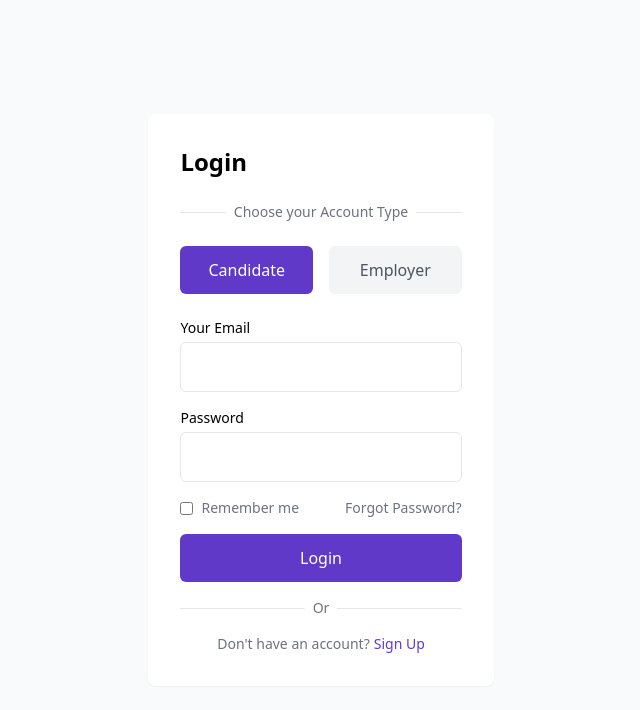
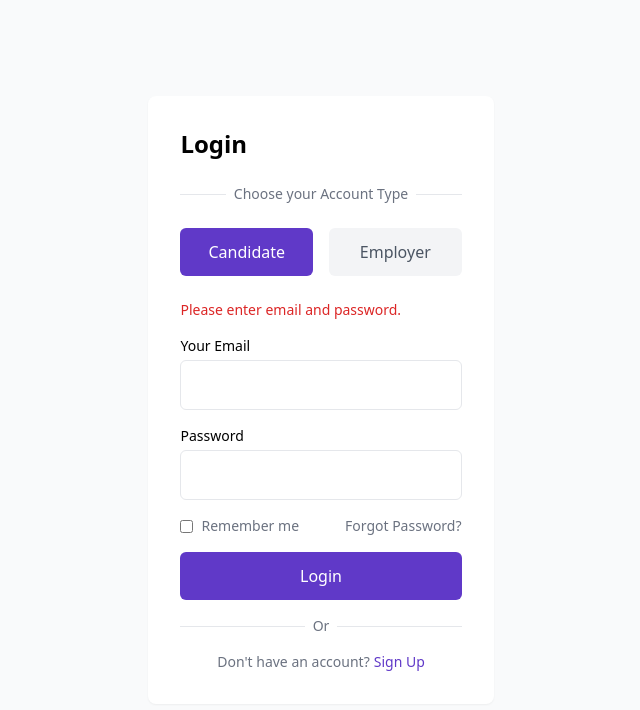
Before and after one commit to AMSBY-IT/InfinityTeamsReactWebsiteUmbraco, a React (Vite) app: page /login in a window 1280 px wide. Both pictures are taken after a click on the button "Login". Shown: the top 710 px of the page, without its empty margins (319-959 px from the left). Built offline with nearby package versions, Linux system fonts and the light colour scheme.

Commit message:
login url change

```diff
--- a/src/Components/LoginPage.tsx
+++ b/src/Components/LoginPage.tsx
@@ -1,12 +1,16 @@
-import { useContext, useState } from "react";
+import { useContext, useRef, useState } from "react";
 import axios from "axios";
 import { CandidateContext } from "../Provider/CandidateContext";
 import { useNavigate } from "react-router-dom";
 
 const LoginPage = () => {
+
+    const errRef = useRef<HTMLParagraphElement | null>(null);
+
     const [username, setUserName] = useState("");
     const [password, setPassword] = useState("");
     const [loading, setLoading] = useState(false);
+    const [errMsg, setErrMsg] = useState('');
 
     const API_URL = import.meta.env.VITE_API_URL
 
@@ -21,24 +25,36 @@ const LoginPage = () => {
 
             const Login = async () => {
                 if (!username || !password) {
-                    alert("Please enter both email and password.");
+                    setErrMsg("Please enter email and password.");
                     return;
                 }
 
                 setLoading(true);
                 try {
                     const response = await axios.post(
-                        `${API_URL}/api/auth/login`,
+                        `${API_URL}/umbraco/surface/auth/login`,
                         { username, password }
                     );
                     const { token } = response.data;
                     localStorage.setItem("token", token);
                     setLogin(true);
                     navigate("/");
-                } catch (error) {
-                    console.error("Error during login:", error);
-                    alert("Login failed. Please try again.");
-                } finally {
+                } catch (err: unknown) {
+                    if (axios.isAxiosError(err)) {
+                        if (!err.response) {
+                            setErrMsg('No Server Response');
+                        } else if (err.response.status === 400) {
+                            setErrMsg('Missing Username or Password');
+                        } else if (err.response.status === 401) {
+                            setErrMsg('Unauthorized');
+                        } else {
+                            setErrMsg('Login Failed');
+                        }
+                    } else {
+                        setErrMsg('An unexpected error occurred.');
+                    }
+                    errRef.current?.focus();
+                }finally {
                     setLoading(false);
                 }
             };
@@ -76,6 +92,9 @@ const LoginPage = () => {
                     </div>
 
                     <div className="tw-space-y-4">
+                        {errMsg && (
+                            <p ref={errRef} className="tw-text-sm tw-text-red-600" aria-live="assertive">{errMsg}</p>
+                        )}
                         <div>
                             <label className="tw-block tw-text-sm tw-font-medium tw-mb-1">Your Email</label>
                             <input type="email" className="tw-w-full tw-outline-none tw-py-3 tw-px-3 tw-border tw-rounded-md" onChange={(e)=>setUserName(e.target.value)}/>
--- a/src/output.css
+++ b/src/output.css
@@ -1370,6 +1370,11 @@ video {
   color: rgb(31 41 55 / var(--tw-text-opacity, 1));
 }
 
+.tw-text-red-600 {
+  --tw-text-opacity: 1;
+  color: rgb(220 38 38 / var(--tw-text-opacity, 1));
+}
+
 .tw-text-untitled-ui--gray800 {
   --tw-text-opacity: 1;
   color: rgb(29 41 57 / var(--tw-text-opacity, 1));
```
